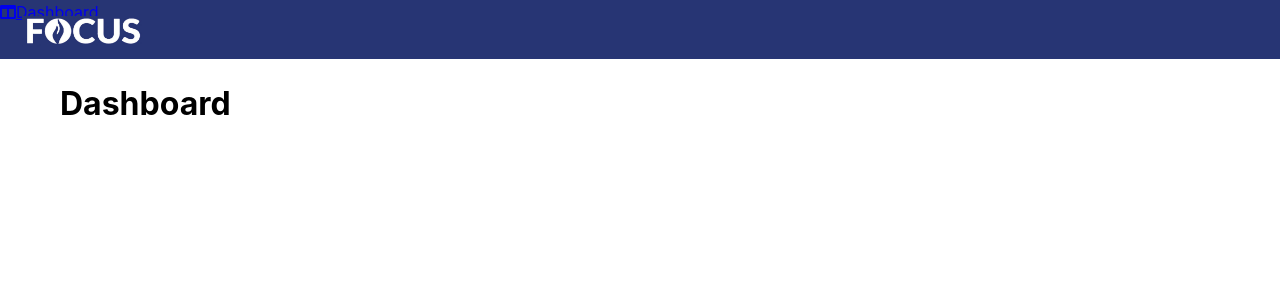
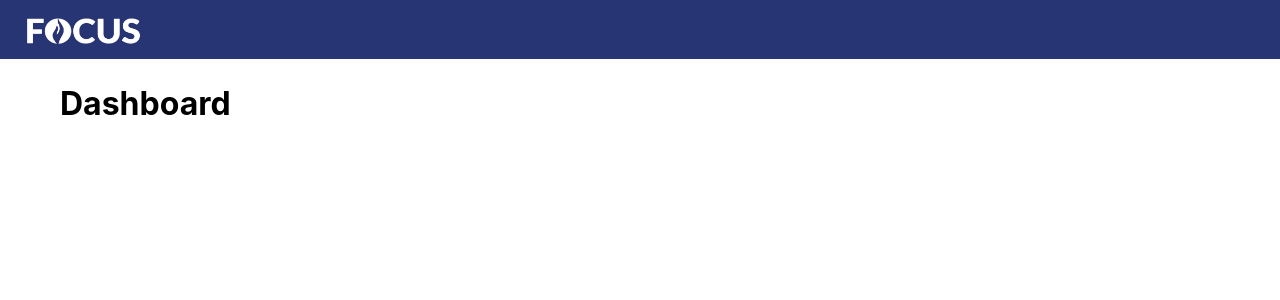
Before and after one commit to onno204/fivem-meos, a PHP site: page /meos/frontend/dashboard.php in a window 1280 px wide. Shown: the top 300 px of the page. Run offline with PHP 8.4, Linux system fonts and the light colour scheme; some libraries are stand-ins or nearby versions.

Commit message:
Update nav.php

```diff
--- a/includes/nav.php
+++ b/includes/nav.php
@@ -2,7 +2,6 @@
 
 <div class="kop-achtergrond">
     <img class= "politielogo1" src="assets/img/politielogo1.png" width="121" height="31">
-    <a href="dashboard" <?php if('dashboard'===$config['serverinfo']['currentpage']){echo "class=\"active\"";} ?> ><label class="fas fa-columns"></label><span>Dashboard</span></a>
 </div>
 
 <?php
```
